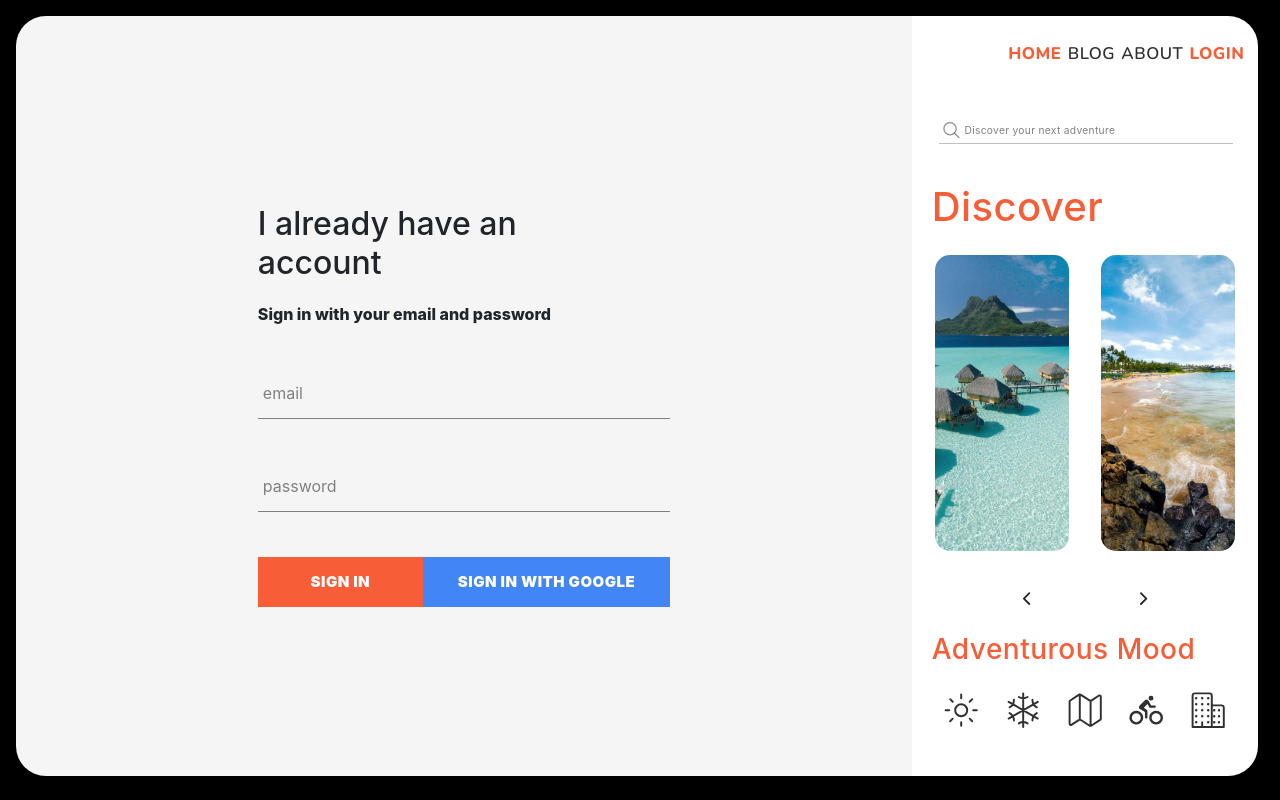
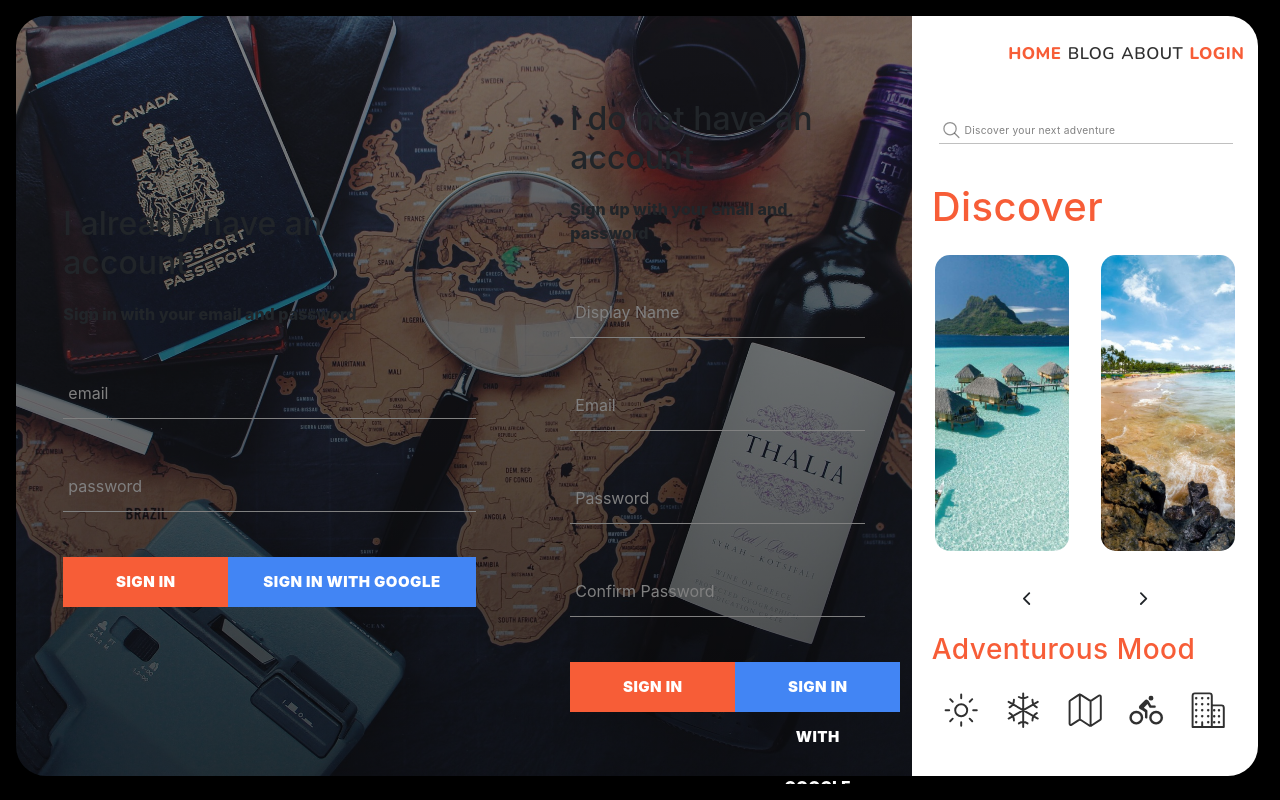
Before and after one commit to bidodev/react-dtravel-client, a React (Create React App) app: page /login in a window 1280 px wide. Built offline with nearby package versions, Linux system fonts and the light colour scheme; no server answers.

Commit message:
Authentication Page Design Sign up component

```diff
--- a/src/components/aside/adventurousmood/adventurousmood.component.jsx
+++ b/src/components/aside/adventurousmood/adventurousmood.component.jsx
@@ -1,7 +1,6 @@
 import React from "react";
 import { useDispatch } from "react-redux";
 import "./adventurousmood.component.scss";
-import smoothScroll from "../../intro/landing/smoothScroll";
 
 function AdventurousMood() {
 
--- a/src/components/signin/login.component.jsx
+++ b/src/components/signin/signin.component.jsx
@@ -1,10 +1,10 @@
 import React, { useState } from "react";
-import "./login.component.styles.scss";
+import "./signin.component.styles.scss";
 
 import { signInWithGoogle } from "../../firebase/firebase.utils";
 
-import FormInput from "../../components/forms/input.component";
-import CustomButton from "../../components/custom-button/custom-button.component";
+import FormInput from "../forms/input.component";
+import CustomButton from "../custom-button/custom-button.component";
 
 const Login = () => {
   const [userName, setUserName] = useState("");
--- /dev/null
+++ b/src/components/signup/signup.component.jsx
@@ -0,0 +1,85 @@
+import React, { useState } from "react";
+import "./signup.styles.component.scss";
+
+import FormInput from "../forms/input.component";
+import CustomButton from "../custom-button/custom-button.component";
+
+import { auth, createUserProfileDocument } from "../../firebase/firebase.utils";
+
+const SignUp = () => {
+  const [displayName, setDisplayName] = useState("");
+  const [userEmail, setUserEmail] = useState("");
+  const [userPassword, setUserPassword] = useState("");
+  const [confirmPassword, setConfirmPassword] = useState("");
+
+  const handleSubmit = async (event) => {
+    event.preventDefault();
+
+    if (userPassword !== confirmPassword) {
+      console.log("Passwords dont match...");
+    }
+  };
+
+  //update localState
+  const handleInputValue = (event) => {
+    const { value, name } = event.target;
+
+    switch (name) {
+      case "displayName":
+        return setDisplayName(value);
+      case "email":
+        return setUserEmail(value);
+      case "password":
+        return setUserPassword(value);
+      case "confirmPassword":
+        return setConfirmPassword(value);
+      default:
+    }
+  };
+
+  return (
+    <div className="sign-up">
+      <h2 className="title">I do not have an account</h2>
+      <span>Sign up with your email and password</span>
+
+      <form className="sign-up-form" onSubmit={handleSubmit}>
+        <FormInput
+          type="text"
+          name="displayName"
+          value={displayName}
+          label="Display Name"
+          handleInputValue={handleInputValue}
+        />
+        <FormInput
+          type="email"
+          name="email"
+          value={userEmail}
+          label="Email"
+          handleInputValue={handleInputValue}
+        />
+        <FormInput
+          type="password"
+          name="password"
+          value={userPassword}
+          label="Password"
+          handleInputValue={handleInputValue}
+        />
+        <FormInput
+          type="password"
+          name="confirmPassword"
+          value={confirmPassword}
+          label="Confirm Password"
+          handleInputValue={handleInputValue}
+              />
+                      <div className="buttons">
+          <CustomButton type="submit">Sign In</CustomButton>
+          <CustomButton isGoogleSingIn>
+            Sign in with Google
+          </CustomButton>
+        </div>
+      </form>
+    </div>
+  );
+};
+
+export default SignUp;
--- /dev/null
+++ b/src/components/signup/signup.styles.component.scss
@@ -0,0 +1,11 @@
+.sign-up {
+    width: 23vw;
+
+    .title {
+      margin: 20px 0;
+    }
+  }
+  .buttons {
+    display: flex;
+    justify-content: space-between;
+  }
--- a/src/pages/authentication.jsx
+++ b/src/pages/authentication.jsx
@@ -3,12 +3,14 @@ import React from 'react'
 import './authentication.styles.scss'
 
 //signIn Component
-import SignIn from "../components/signin/login.component"
+import SignIn from "../components/signin/signin.component"
+import SignUp from "../components/signup/signup.component"
 
 function Authentication() {
     return (
         <div className="authentication">
-            <SignIn/>
+            <SignIn />
+            <SignUp/>
         </div>
     )
 }
--- a/src/pages/authentication.styles.scss
+++ b/src/pages/authentication.styles.scss
@@ -1,15 +1,18 @@
 .authentication {
   /* position */
   display: flex;
-    flex-direction: column;
-    justify-content: center;
+  justify-content: space-around;
   align-items: center;
   height: 95vh;
+  background-image: linear-gradient(rgba(#000, 0.4), rgba(#000, 0.7)),
+    url("./authentication.jpg");
+  background-size: cover;
+  background-position: center;
 
   font-weight: 800;
 
   // border-radius: 30px;
   border-top-left-radius: 30px;
   border-bottom-left-radius: 30px;
-    background-color: #f5f5f5;
+  background-color: rgba(245, 245, 245, 1);
 }
```
Also changed, not shown: src/components/signin/signin.component.styles.scss (renamed from src/components/signin/login.component.styles.scss), src/pages/authentication.jpg (added). Lines whose indentation alone changed are shown as unchanged.
